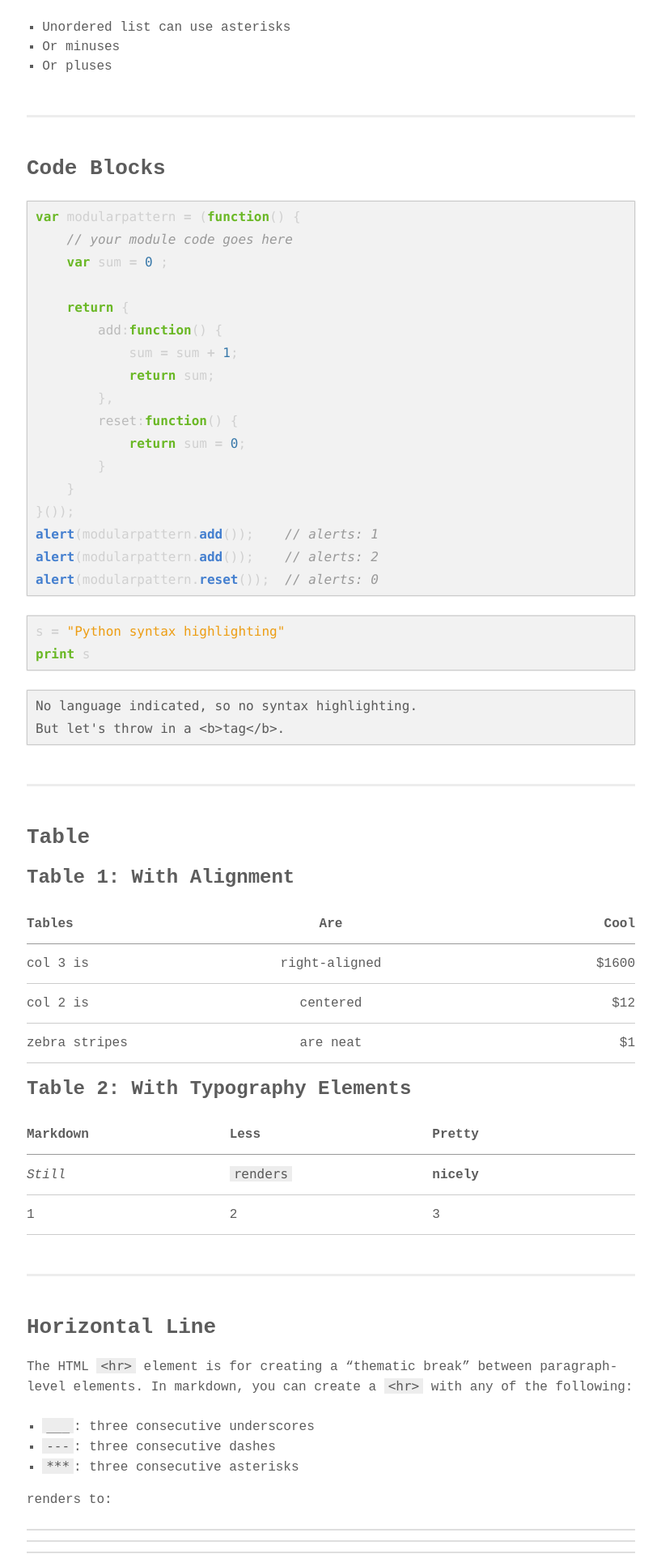
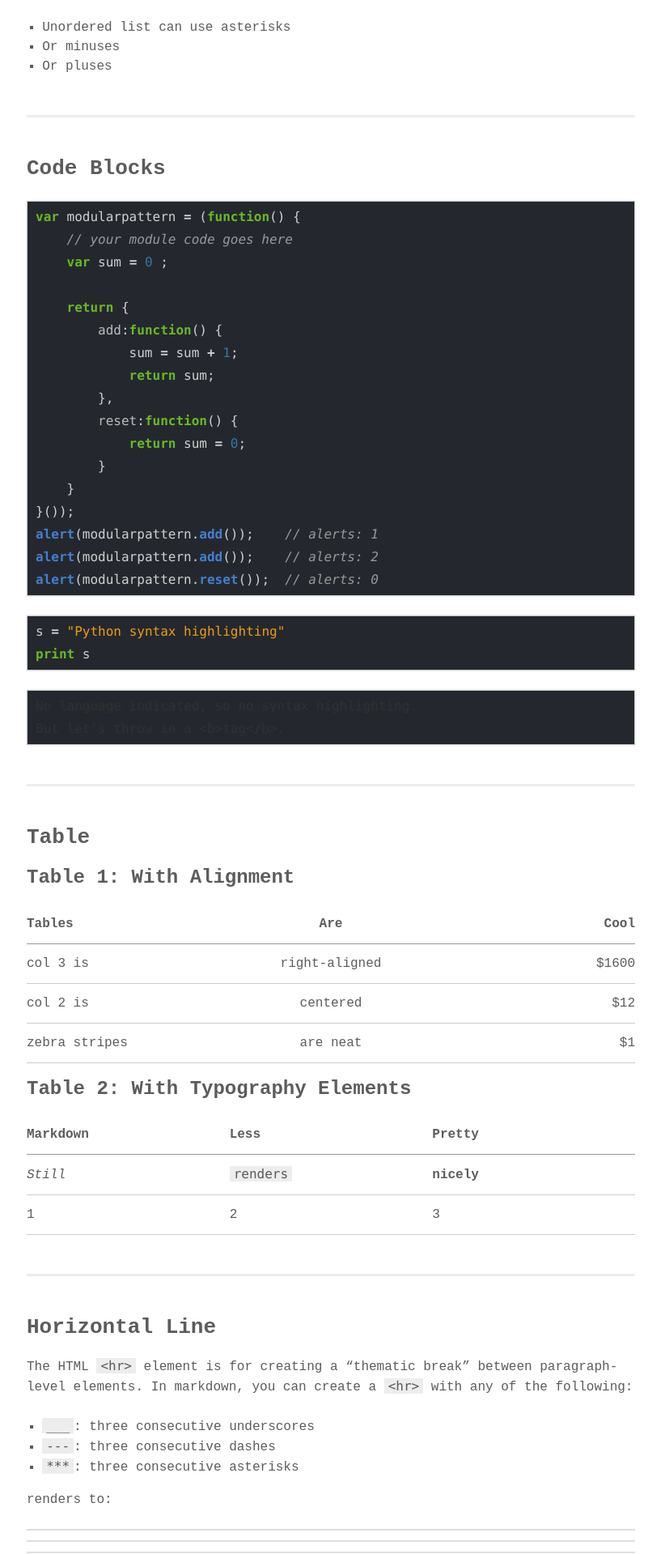
Before and after one commit to iltekin/iltekin.github.io, a Jekyll site: the page built from markdown.md, in a window 1280 px wide. Shown: the part 1464-3383 px from the top of the page at 81% size, without its empty margins (231-1048 px from the left). Built offline with Jekyll 4.4.1, drawn with Linux system fonts in a browser that asks for light colours; some web fonts are replaced.

Commit message:
highlighter style changed

```diff
--- a/assets/scss/_syntax-highlighting.scss
+++ b/assets/scss/_syntax-highlighting.scss
@@ -95,6 +95,14 @@
   .il    { color: #099 } // Literal.Number.Integer.Long
 }
 
+.highlighter-rouge .highlight,
+.highlight,
+.highlight .hll,
+.highlight pre,
+.highlight code {
+  background-color: #24282e !important;
+}
+
 .highlight pre { background-color: #404040 }
 .highlight .hll { background-color: #404040 }
 .highlight .c { color: #999999; font-style: italic } /* Comment */
```
